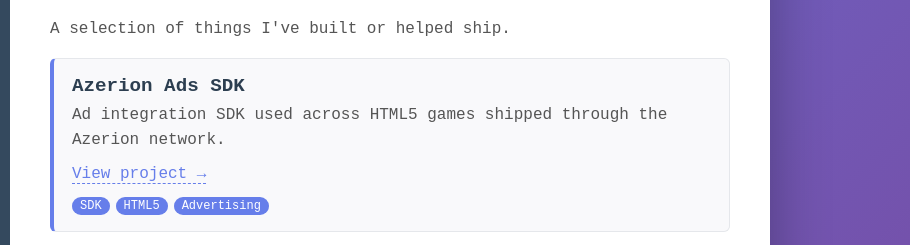
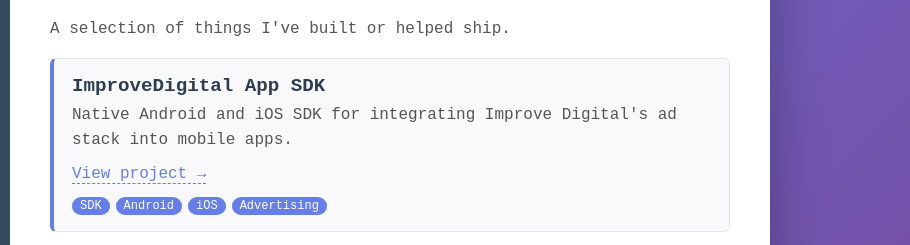
Before and after one commit to AleBles/alebles, a plain HTML site: page projects/index.html in a window 1280 px wide. Shown: the part 299-544 px from the top of the page, 370-1280 px from the left. Drawn offline with Linux system fonts and the light colour scheme.

Commit message:
deploy: 3cdca0852cfd073f5b7bc68cd95fffc37726b55b

```diff
--- a/projects/index.html
+++ b/projects/index.html
@@ -519,10 +519,10 @@
 <p>A selection of things I've built or helped ship.</p>
 <div class="card-list">
 <div class="card">
-    <h3>Azerion Ads SDK</h3>
-    <p>Ad integration SDK used across HTML5 games shipped through the Azerion network.</p>
-    <p><a href="https://www.azerion.com/" target="_blank" rel="noopener">View project →</a></p>
-    <div class="tags"><span class="tag">SDK</span><span class="tag">HTML5</span><span class="tag">Advertising</span></div>
+    <h3>ImproveDigital App SDK</h3>
+    <p>Native Android and iOS SDK for integrating Improve Digital's ad stack into mobile apps.</p>
+    <p><a href="https://docs.app.improvedigital.com/" target="_blank" rel="noopener">View project →</a></p>
+    <div class="tags"><span class="tag">SDK</span><span class="tag">Android</span><span class="tag">iOS</span><span class="tag">Advertising</span></div>
 </div>
 <div class="card">
     <h3>Personal site (this one)</h3>
```
